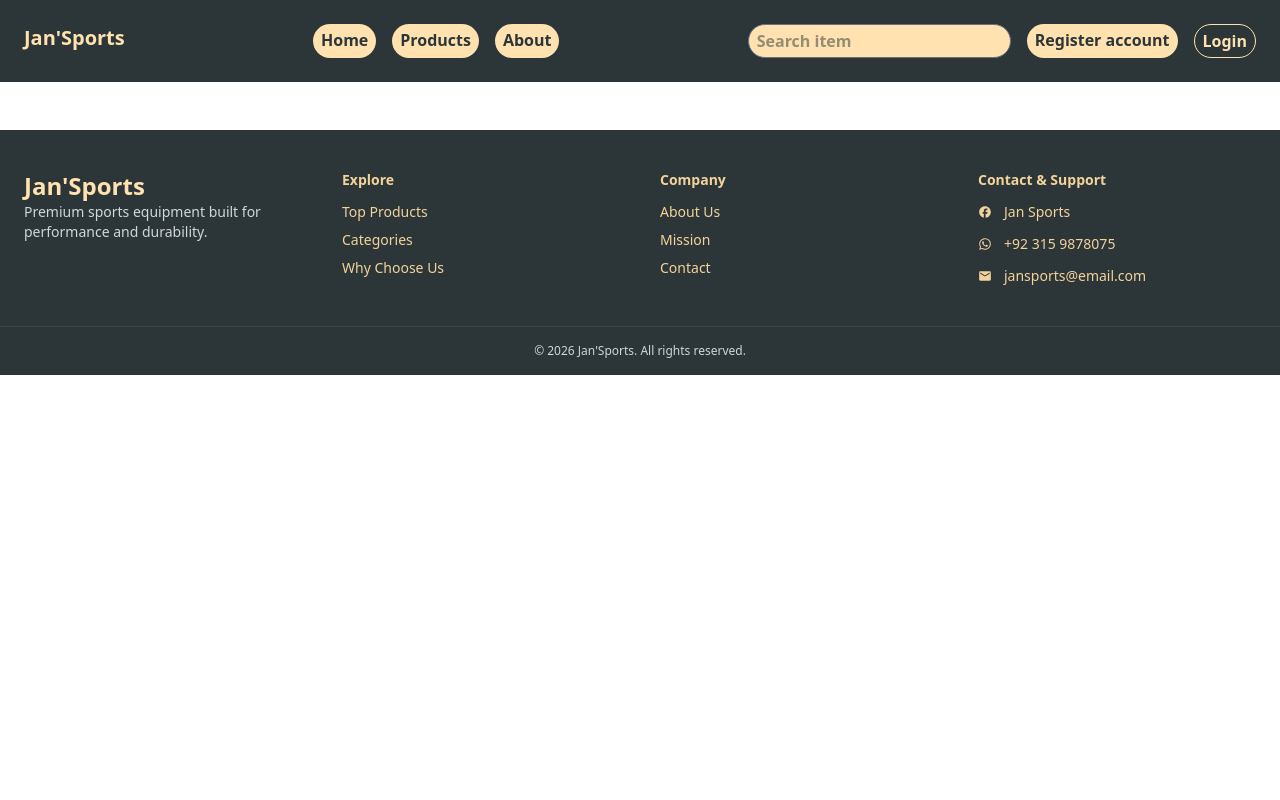
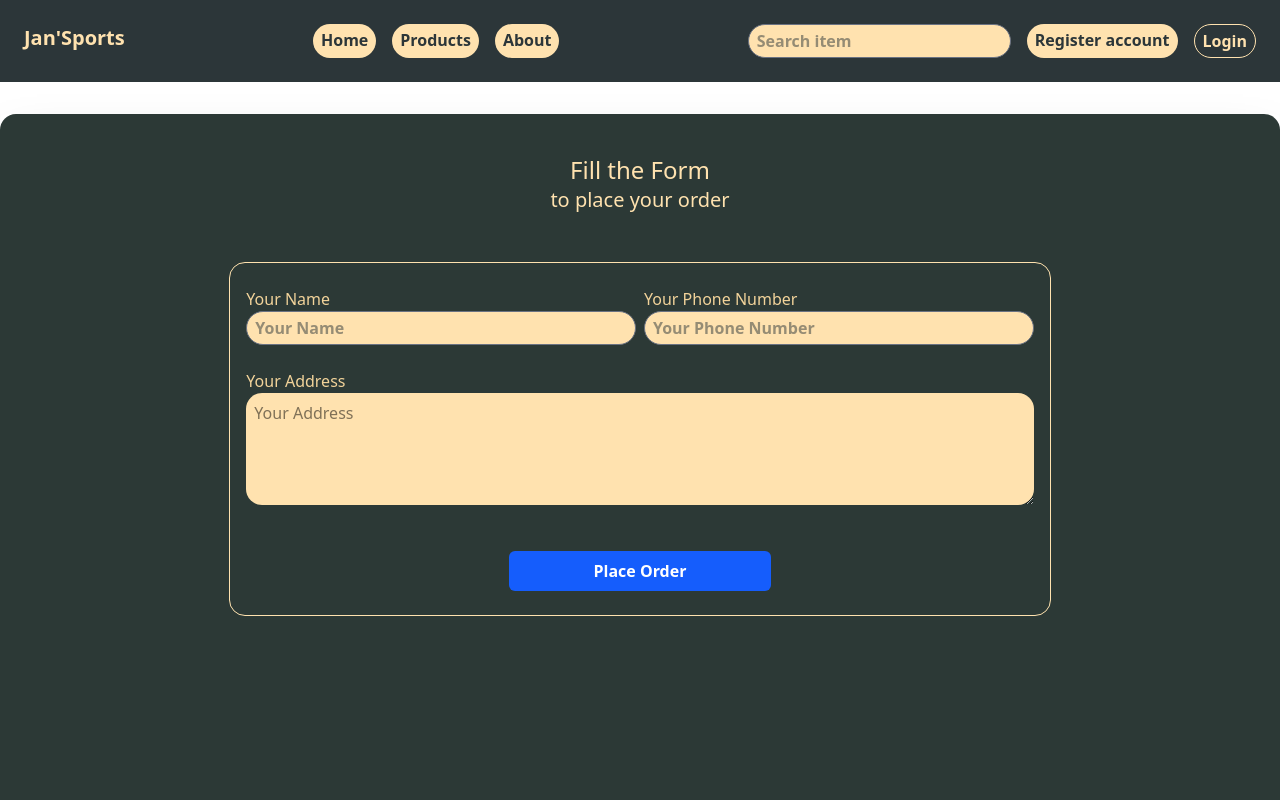
Before and after one commit to MehtabWazir34/E-commerce-SIte-FullStack, a React (Vite) app in the folder clientside/: page /placeorder in a window 1280 px wide. Shown: the top 800 px of the page. Built offline with nearby package versions, Linux system fonts and the light colour scheme.

Commit message:
Order setting

```diff
--- a/clientside/src/App.jsx
+++ b/clientside/src/App.jsx
@@ -11,6 +11,7 @@ import Products from './Pages/Products'
 import Details from './Pages/Details'
 import About from './Pages/About'
 import ShareNewItem from './Pages/ShareNewItem'
+import Order from './Pages/Order'
 
 function App() {
 
@@ -29,6 +30,7 @@ function App() {
           <Route path='/product/details/:id' element={<Details/>}/>
           <Route path='/about' element={<About/>}/>
           <Route path='/addnewitem' element={<ShareNewItem/>}/>
+          <Route path='/placeorder' element={<Order/>}/>
         </Routes>
 
         </main>
--- a/clientside/src/Pages/Details.jsx
+++ b/clientside/src/Pages/Details.jsx
@@ -1,6 +1,6 @@
 import axios from "axios";
 import { useEffect, useState } from "react";
-import { useParams } from "react-router";
+import { useNavigate, useParams } from "react-router";
 
 function Details() {
   const { id } = useParams();
@@ -9,6 +9,7 @@ function Details() {
   const [mainImg, setMainImg] = useState("");
   const [quantity, setQuantity] = useState(1);
 
+  let navigateTo = useNavigate();
   useEffect(() => {
     const getItem = async () => {
       try {
@@ -103,7 +104,7 @@ function Details() {
                 <button className="flex-1 cursor-pointer rounded-md p-2 border font-semibold hover:bg-blue-700 transition">
                   Add to Cart
                 </button>
-                <button className="flex-1 cursor-pointer rounded-md p-2 border font-semibold bg-blue-600 hover:bg-blue-700 transition">
+                <button onClick={() => navigateTo('/placeorder')} className="flex-1 cursor-pointer rounded-md p-2 border font-semibold bg-blue-600 hover:bg-blue-700 transition">
                   Buy Now
                 </button>
               </div>
--- /dev/null
+++ b/clientside/src/Pages/Order.jsx
@@ -0,0 +1,44 @@
+import { useState } from "react"
+import {InPut, LaBel} from '../Inputs/InPuts';
+import {textArea} from '../Inputs/textArea'
+function Order(){
+
+    const [formData, setFormData] = useState({
+        cusName:"", cusAdd:"", contactNo:""
+    });
+
+    return(
+        <section className="max-w-7xl rounded-2xl min-h-screen mx-auto bg-[#2c3936] mt-8 p-6  ">
+
+            <div className="text-center mt-4 mb-12">
+            <h2 className="text-center text-2xl text-[#ffe2af]">Fill the Form</h2>
+            <h4 className="text-center text-xl text-[#ffe2af]">to place your order</h4>
+            </div>
+            <form className="flex flex-col w-full md:max-w-2/3 rounded-2xl space-y-2 mx-auto border border-[#ffe2af] gap-4 md:mt-0 px-4 py-6">
+
+            <div className="grid grid-cols-1 md:grid-cols-2 gap-2 w-full">
+                <div className="flex flex-col w-full">
+                <LaBel lblFor={'Name'} lblName={'Your Name'} />
+                <InPut type={'text'} placeholder={'Your Name'} id={'Name'} value={formData.cusName} onChange={(a)=> setFormData({...formData, cusName: a.target.value})} />
+                </div>
+
+                <div className="flex flex-col w-full">
+                <LaBel lblFor={'phoneNo'} lblName={'Your Phone Number'} />
+                <InPut type={'digit'} placeholder={'Your Phone Number'} id={'phoneNo'} value={formData.contactNo} onChange={(a)=> setFormData({...formData, contactNo: a.target.value})} />
+                </div>
+            </div>
+            <div>
+                <LaBel lblFor={'address'} lblName={'Your Address'} />
+                <textarea rows={4} cols={2} resize-none className="w-full p-2 outline-none bg-[#ffe2af] rounded-2xl" placeholder="Your Address" id="address" value={formData.cusAdd} onChange={(a)=> setFormData({...formData, cusAdd: a.target.value})}
+                    > </textarea>
+            </div>
+
+            <button type="submit" className="w-1/2 md:w-1/3 mx-auto cursor-pointer bg-blue-600 hover:bg-blue-700 text-white font-semibold p-2 rounded-md mt-4 transition">
+                Place Order
+            </button>
+
+            </form>
+        </section>
+    )
+}
+export default Order
```
Also changed, not shown: 6 other files (tests, documents, lock files or other folders).
